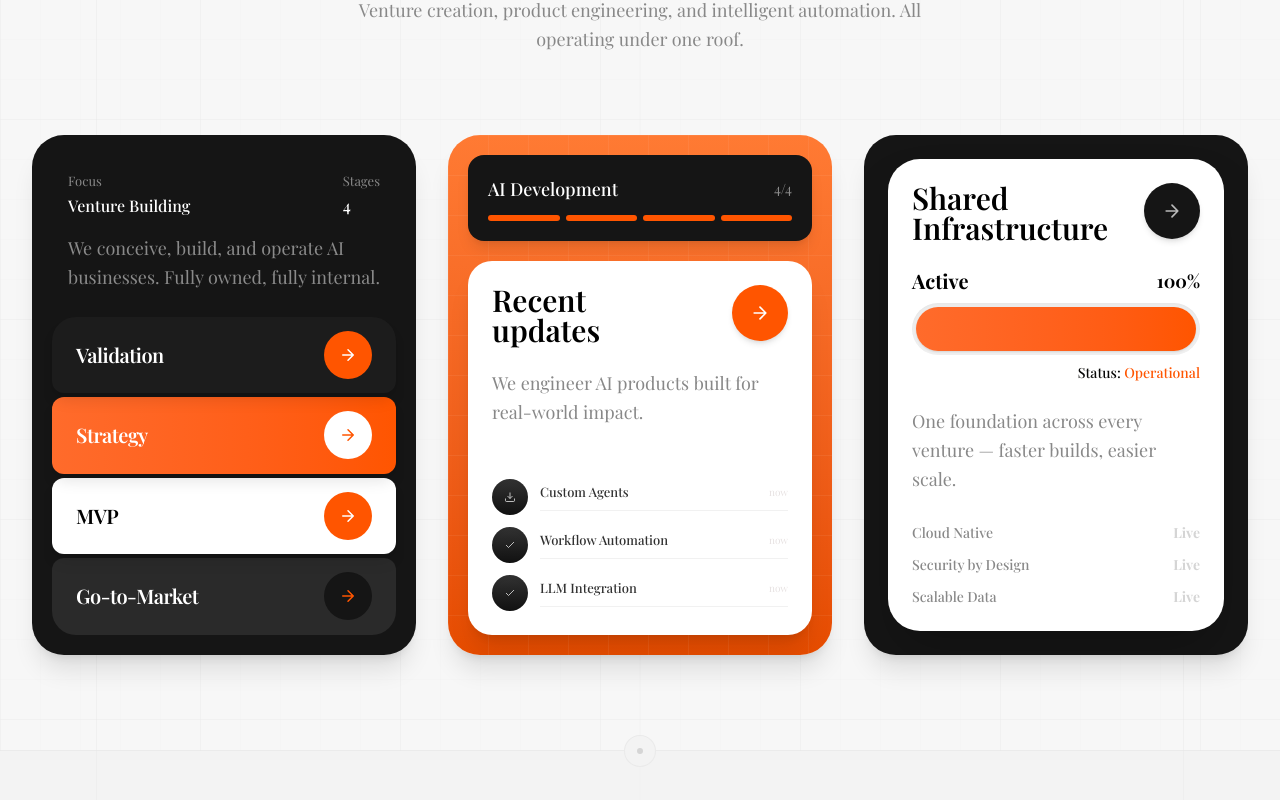
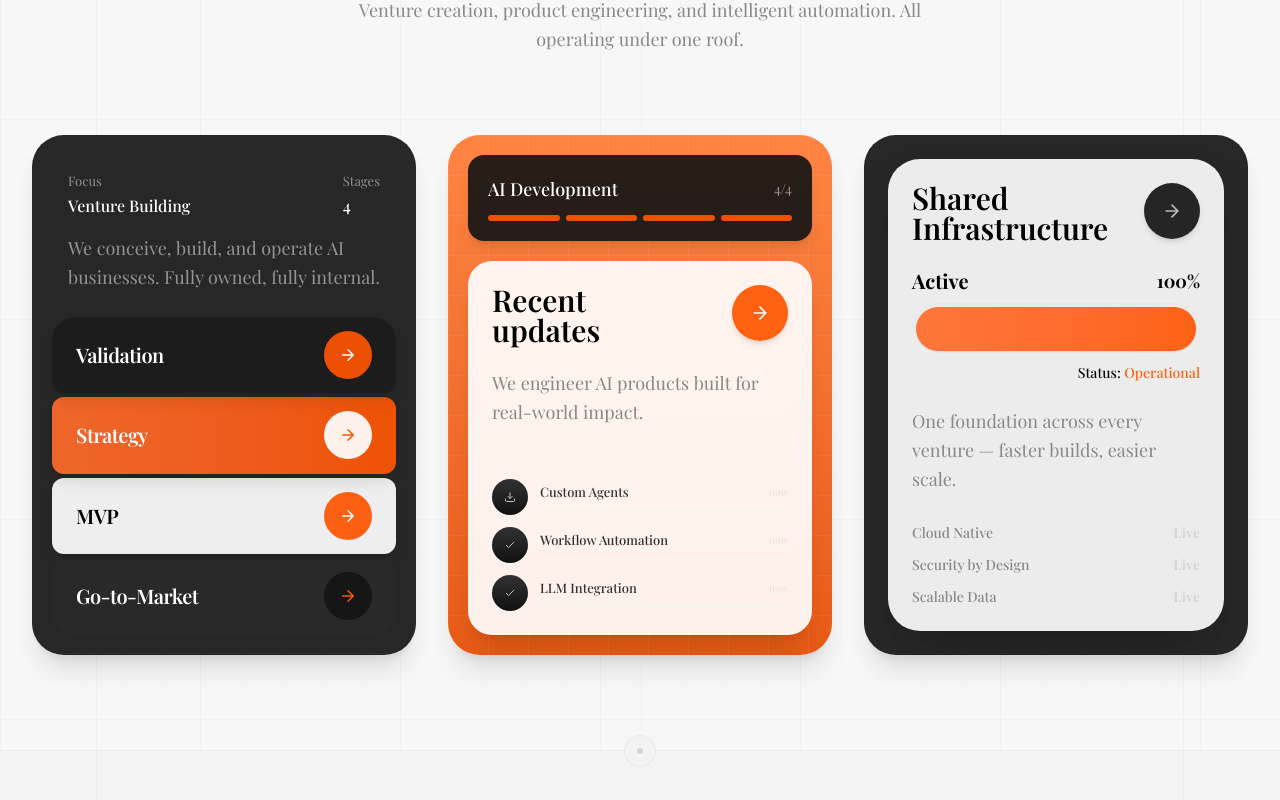
Before and after one commit to 4cloverlabs-org/4cloverlabs, a Next.js app: page / in a window 1280 px wide. Shown: the part 1220-2020 px from the top of the page. Built offline with nearby package versions, Linux system fonts and the light colour scheme; a web font is replaced by a local one.

Commit message:
fix:UI changes in various sections

```diff
--- a/src/components/CTA.tsx
+++ b/src/components/CTA.tsx
@@ -2,10 +2,11 @@
 import React from "react";
 import Link from "next/link";
 import { motion } from "framer-motion";
+import AsciiWaveBackground from "./AsciiWaveBackground";
 
 export default function Contact() {
   return (
-    <section id="contact" className="relative w-full pt-16 pb-8 px-4 md:px-8 flex flex-col items-center justify-center z-20">
+    <section id="contact" className="relative w-full pt-16 pb-25 px-4 md:px-8 flex flex-col items-center justify-center z-20">
       <motion.div
         initial={{ opacity: 0, y: 20 }}
         whileInView={{ opacity: 1, y: 0 }}
@@ -13,6 +14,9 @@ export default function Contact() {
         transition={{ duration: 0.8 }}
         className="relative w-full max-w-[1600px] mx-auto rounded-[2rem] md:rounded-[3rem] overflow-hidden bg-gradient-to-br from-orange-500 to-orange-600 flex flex-col items-center text-center px-6 py-12 md:py-16 shadow-2xl"
       >
+        {/* Animated ASCII wave background */}
+        <AsciiWaveBackground />
+
         {/* Abstract Corner Shapes (mimicking the faint shapes in the reference image) */}
         <div className="absolute top-0 left-0 -translate-x-1/2 -translate-y-1/2 w-[350px] h-[350px] bg-white rounded-[3rem] rotate-45 pointer-events-none opacity-[0.03] blur-sm"></div>
         <div className="absolute bottom-0 right-0 translate-x-1/4 translate-y-1/4 w-[450px] h-[450px] bg-white rounded-[4rem] rotate-[30deg] pointer-events-none opacity-[0.03] blur-sm"></div>
--- a/src/components/Features.tsx
+++ b/src/components/Features.tsx
@@ -52,7 +52,7 @@ export default function Features() {
             whileInView={{ opacity: 1, y: 0 }}
             viewport={{ once: true }}
             transition={{ duration: 0.6 }}
-            className="group relative flex flex-col h-[520px] rounded-[2rem] overflow-hidden bg-[#151515] shadow-xl p-3 transition-all duration-500 hover:-translate-y-2 hover:shadow-2xl"
+            className="group relative flex flex-col h-[520px] rounded-[2rem] overflow-hidden bg-[#151515]/92 backdrop-blur-md shadow-xl p-3 transition-all duration-500 hover:-translate-y-2 hover:shadow-2xl"
           >
             <div className="px-6 pt-6 pb-4 flex justify-between items-start text-white/70">
               <div className="flex flex-col">
@@ -72,33 +72,33 @@ export default function Features() {
             {/* Stacked Checks */}
             <div className="flex flex-col flex-1 pb-2 px-2 gap-0 overflow-hidden rounded-b-[1.5rem]">
               {/* Check 1 */}
-              <div className="flex-1 bg-[#1c1c1c] rounded-t-3xl rounded-b-xl mb-1 flex items-center justify-between px-6 transition-transform hover:scale-[1.02] cursor-default z-30 shadow-lg">
+              <div className="flex-1 bg-[#1c1c1c]/92 rounded-t-3xl rounded-b-xl mb-1 flex items-center justify-between px-6 transition-transform hover:scale-[1.02] cursor-default z-30 shadow-lg">
                 <span className="text-lg md:text-xl font-semibold text-white tracking-tight">{card01.steps[0]}</span>
-                <div className="w-12 h-12 rounded-full bg-[#ff5500] flex items-center justify-center text-white">
+                <div className="w-12 h-12 rounded-full bg-[#ff5500]/92 flex items-center justify-center text-white">
                   <svg width="18" height="18" viewBox="0 0 24 24" fill="none" stroke="currentColor" strokeWidth="2" strokeLinecap="round" strokeLinejoin="round"><path d="M5 12h14M12 5l7 7-7 7" /></svg>
                 </div>
               </div>
 
               {/* Check 2 */}
-              <div className="flex-1 bg-gradient-to-r from-[#ff6b2b] to-[#ff5500] rounded-xl mb-1 flex items-center justify-between px-6 transition-transform hover:scale-[1.02] cursor-default z-20 shadow-lg">
+              <div className="flex-1 bg-gradient-to-r from-[#ff6b2b]/92 to-[#ff5500]/92 rounded-xl mb-1 flex items-center justify-between px-6 transition-transform hover:scale-[1.02] cursor-default z-20 shadow-lg">
                 <span className="text-lg md:text-xl font-semibold text-white tracking-tight">{card01.steps[1]}</span>
-                <div className="w-12 h-12 rounded-full bg-white flex items-center justify-center text-[#ff5500]">
+                <div className="w-12 h-12 rounded-full bg-white/92 flex items-center justify-center text-[#ff5500]">
                   <svg width="18" height="18" viewBox="0 0 24 24" fill="none" stroke="currentColor" strokeWidth="2" strokeLinecap="round" strokeLinejoin="round"><path d="M5 12h14M12 5l7 7-7 7" /></svg>
                 </div>
               </div>
 
               {/* Check 3 */}
-              <div className="flex-1 bg-white rounded-xl mb-1 flex items-center justify-between px-6 transition-transform hover:scale-[1.02] cursor-default z-10 shadow-lg">
+              <div className="flex-1 bg-white/92 rounded-xl mb-1 flex items-center justify-between px-6 transition-transform hover:scale-[1.02] cursor-default z-10 shadow-lg">
                 <span className="text-lg md:text-xl font-semibold text-black tracking-tight">{card01.steps[2]}</span>
-                <div className="w-12 h-12 rounded-full bg-[#ff5500] flex items-center justify-center text-white">
+                <div className="w-12 h-12 rounded-full bg-[#ff5500]/92 flex items-center justify-center text-white">
                   <svg width="18" height="18" viewBox="0 0 24 24" fill="none" stroke="currentColor" strokeWidth="2" strokeLinecap="round" strokeLinejoin="round"><path d="M5 12h14M12 5l7 7-7 7" /></svg>
                 </div>
               </div>
 
               {/* Check 4 */}
-              <div className="flex-1 bg-[#2a2a2a] rounded-b-3xl rounded-t-xl flex items-center justify-between px-6 transition-transform hover:scale-[1.02] cursor-default z-0">
+              <div className="flex-1 bg-[#2a2a2a]/92 rounded-b-3xl rounded-t-xl flex items-center justify-between px-6 transition-transform hover:scale-[1.02] cursor-default z-0">
                 <span className="text-lg md:text-xl font-semibold text-white tracking-tight">{card01.steps[3]}</span>
-                <div className="w-12 h-12 rounded-full bg-[#151515] flex items-center justify-center text-[#ff5500]">
+                <div className="w-12 h-12 rounded-full bg-[#151515]/92 flex items-center justify-center text-[#ff5500]">
                   <svg width="18" height="18" viewBox="0 0 24 24" fill="none" stroke="currentColor" strokeWidth="2" strokeLinecap="round" strokeLinejoin="round"><path d="M5 12h14M12 5l7 7-7 7" /></svg>
                 </div>
               </div>
@@ -111,32 +111,32 @@ export default function Features() {
             whileInView={{ opacity: 1, y: 0 }}
             viewport={{ once: true }}
             transition={{ delay: 0.15, duration: 0.6 }}
-            className="group relative flex flex-col h-[520px] rounded-[2rem] overflow-hidden bg-gradient-to-b from-[#ff7a33] to-[#e64c00] shadow-xl p-5 transition-all duration-500 hover:-translate-y-2 hover:shadow-2xl"
+            className="group relative flex flex-col h-[520px] rounded-[2rem] overflow-hidden bg-gradient-to-b from-[#ff7a33]/92 to-[#e64c00]/92 backdrop-blur-md shadow-xl p-5 transition-all duration-500 hover:-translate-y-2 hover:shadow-2xl"
           >
             {/* Grid background on orange */}
             <div className="absolute inset-0 pointer-events-none opacity-20" style={{ backgroundImage: 'linear-gradient(rgba(255,255,255,0.3) 1px, transparent 1px), linear-gradient(90deg, rgba(255,255,255,0.3) 1px, transparent 1px)', backgroundSize: '40px 40px' }} />
 
             {/* Top dark pill */}
-            <div className="relative z-10 bg-[#151515] rounded-2xl p-5 mb-5 shadow-lg">
+            <div className="relative z-10 bg-[#151515]/92 rounded-2xl p-5 mb-5 shadow-lg">
               <div className="flex justify-between items-center mb-3">
                 <span className="font-sans text-white font-medium text-lg">{card02.title}</span>
                 <span className="font-sans text-white/50 text-sm">{card02.progress}</span>
               </div>
               <div className="flex gap-1.5 h-1.5">
-                <div className="flex-1 bg-[#ff5500] rounded-full"></div>
-                <div className="flex-1 bg-[#ff5500] rounded-full"></div>
-                <div className="flex-1 bg-[#ff5500] rounded-full"></div>
-                <div className="flex-1 bg-[#ff5500] rounded-full"></div>
+                <div className="flex-1 bg-[#ff5500]/92 rounded-full"></div>
+                <div className="flex-1 bg-[#ff5500]/92 rounded-full"></div>
+                <div className="flex-1 bg-[#ff5500]/92 rounded-full"></div>
+                <div className="flex-1 bg-[#ff5500]/92 rounded-full"></div>
               </div>
             </div>
 
             {/* White card */}
-            <div className="relative z-10 bg-white rounded-3xl flex-1 p-6 flex flex-col shadow-xl">
+            <div className="relative z-10 bg-white/92 backdrop-blur-md rounded-3xl flex-1 p-6 flex flex-col shadow-xl">
               <div className="flex justify-between items-start mb-6">
                 <h3 className="text-3xl font-semibold text-black leading-none tracking-tight max-w-[150px]">
                   {card02.sectionTitle}
                 </h3>
-                <div className="w-14 h-14 rounded-full bg-[#ff5500] flex items-center justify-center text-white shadow-md">
+                <div className="w-14 h-14 rounded-full bg-[#ff5500]/92 flex items-center justify-center text-white shadow-md">
                   <svg width="20" height="20" viewBox="0 0 24 24" fill="none" stroke="currentColor" strokeWidth="2" strokeLinecap="round" strokeLinejoin="round"><path d="M5 12h14M12 5l7 7-7 7" /></svg>
                 </div>
               </div>
@@ -172,14 +172,14 @@ export default function Features() {
             whileInView={{ opacity: 1, y: 0 }}
             viewport={{ once: true }}
             transition={{ delay: 0.3, duration: 0.6 }}
-            className="group relative flex flex-col h-[520px] rounded-[2rem] overflow-hidden bg-[#151515] shadow-xl p-4 md:p-6 transition-all duration-500 hover:-translate-y-2 hover:shadow-2xl"
+            className="group relative flex flex-col h-[520px] rounded-[2rem] overflow-hidden bg-[#151515]/92 backdrop-blur-md shadow-xl p-4 md:p-6 transition-all duration-500 hover:-translate-y-2 hover:shadow-2xl"
           >
-            <div className="bg-white rounded-[2rem] flex-1 flex flex-col p-6 shadow-2xl">
+            <div className="bg-white/92 backdrop-blur-md rounded-[2rem] flex-1 flex flex-col p-6 shadow-2xl">
               <div className="flex justify-between items-start mb-6">
                 <h3 className="text-[1.7rem] md:text-3xl font-semibold text-black leading-none tracking-tight max-w-[180px]">
                   {card03.title}
                 </h3>
-                <div className="w-14 h-14 rounded-full bg-[#151515] flex items-center justify-center text-white/70 shadow-md shrink-0">
+                <div className="w-14 h-14 rounded-full bg-[#151515]/92 flex items-center justify-center text-white/70 shadow-md shrink-0">
                   <svg width="20" height="20" viewBox="0 0 24 24" fill="none" stroke="currentColor" strokeWidth="2" strokeLinecap="round" strokeLinejoin="round"><path d="M5 12h14M12 5l7 7-7 7" /></svg>
                 </div>
               </div>
@@ -190,12 +190,12 @@ export default function Features() {
               </div>
 
               {/* Progress bar pill */}
-              <div className="w-full h-[52px] bg-neutral-100 rounded-full mb-2 flex relative overflow-hidden shadow-inner p-1">
-                <div className="h-full w-full bg-gradient-to-r from-[#ff6b2b] to-[#ff5500] rounded-full shadow-sm" />
+              <div className="w-full h-[52px] bg-neutral-100/92 rounded-full mb-2 flex relative overflow-hidden shadow-inner p-1">
+                <div className="h-full w-full bg-gradient-to-r from-[#ff6b2b]/92 to-[#ff5500]/92 rounded-full shadow-sm" />
               </div>
 
               <div className="flex justify-end mb-6">
-                <span className="font-sans text-sm font-medium">Status: <span className="text-[#ff5500]">{card03.status}</span></span>
+                <span className="font-sans text-sm font-medium">Status: <span className="text-[#ff5500]/92">{card03.status}</span></span>
               </div>
 
               <p className="font-sans text-[18px] text-neutral-500 mb-6 leading-relaxed hidden sm:block">
--- a/src/components/Footer.tsx
+++ b/src/components/Footer.tsx
@@ -4,14 +4,13 @@ import Link from "next/link";
 
 export default function Footer() {
   return (
-    <footer className="relative w-full px-4 md:px-8 pb-8 flex flex-col items-center justify-center z-20">
-      <div className="relative w-full max-w-[1600px] mx-auto rounded-[2rem] md:rounded-[3rem] overflow-hidden bg-[#0a0a0a] text-white border border-white/10 pt-20 pb-8 shadow-2xl">
+    <footer className="relative w-full bg-[#0a0a0a] text-white border-t border-white/10 pt-20 pb-8 z-20 overflow-hidden">
       {/* Background pattern */}
       <div className="absolute inset-0 z-0 opacity-[0.03] pointer-events-none" style={{ backgroundImage: "url('https://grainy-gradients.vercel.app/noise.svg')" }} />
       <svg className="absolute inset-0 w-full h-full opacity-[0.02] pointer-events-none" xmlns="http://www.w3.org/2000/svg">
         <defs>
           <pattern id="footer-grid" width="40" height="40" patternUnits="userSpaceOnUse">
-            <path d="M 40 0 L 0 0 0 40" fill="none" stroke="currentColor" strokeWidth="1"/>
+            <path d="M 40 0 L 0 0 0 40" fill="none" stroke="currentColor" strokeWidth="1" />
           </pattern>
         </defs>
         <rect width="100%" height="100%" fill="url(#footer-grid)" />
@@ -94,7 +93,6 @@ export default function Footer() {
         </div>
 
       </div>
-      </div>
     </footer>
   );
 }
```
Also changed, not shown: src/components/AsciiWaveBackground.tsx (added, +112 -0 lines).
